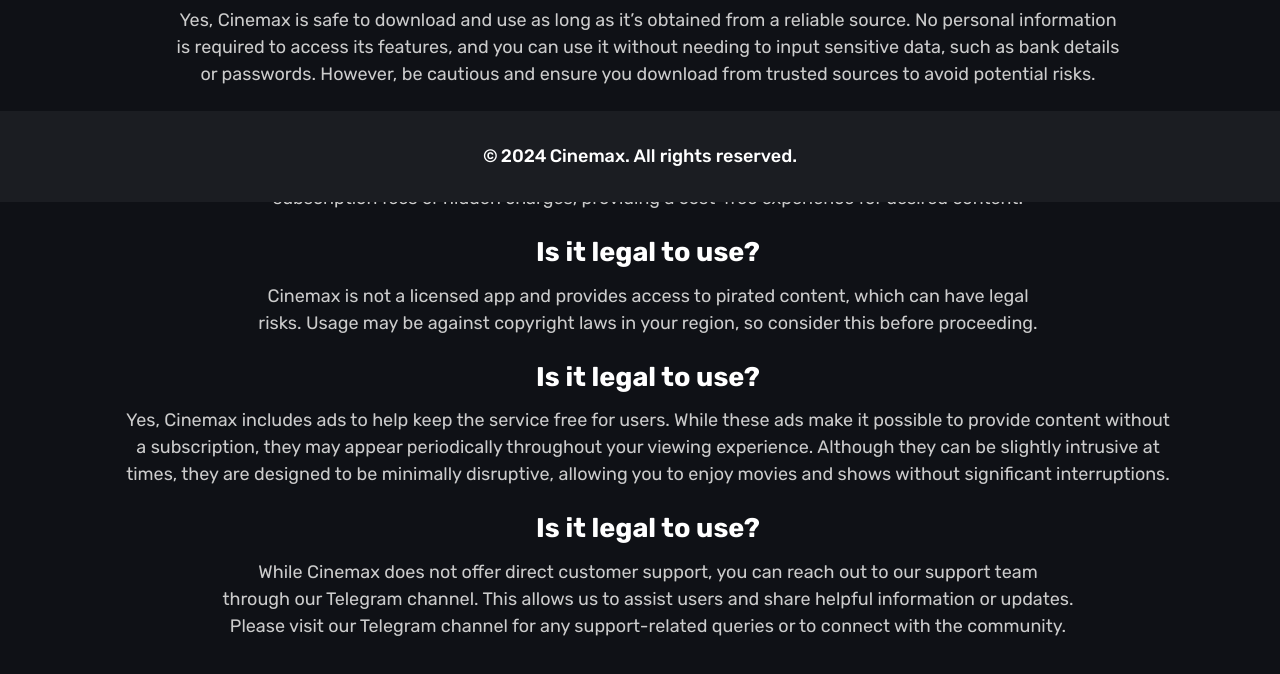
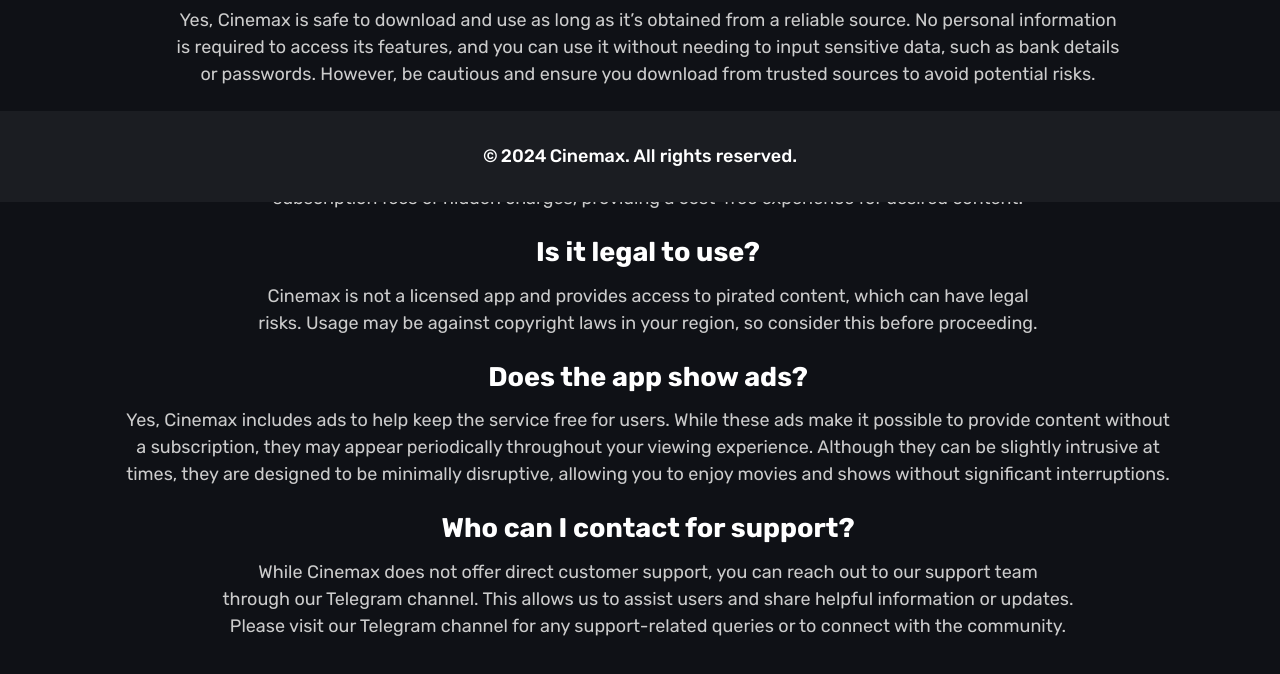
Before and after one commit to cinemax-io/download, a plain HTML site: page index.html in a window 1280 px wide. Shown: the part 598-1272 px from the top of the page. Drawn offline with nearby package versions, Linux system fonts and the light colour scheme.

Commit message:
Update index.html

```diff
--- a/index.html
+++ b/index.html
@@ -64,10 +64,10 @@
         <h1>Is it legal to use?</h1>
         <p class="paragraph">Cinemax is not a licensed app and provides access to pirated content, which can have legal risks. Usage may be against copyright laws in your region, so consider this before proceeding.</p>
 
-        <h1>Is it legal to use?</h1>
+        <h1>Does the app show ads?</h1>
         <p class="paragraph">Yes, Cinemax includes ads to help keep the service free for users. While these ads make it possible to provide content without a subscription, they may appear periodically throughout your viewing experience. Although they can be slightly intrusive at times, they are designed to be minimally disruptive, allowing you to enjoy movies and shows without significant interruptions.</p>
 
-        <h1>Is it legal to use?</h1>
+        <h1>Who can I contact for support?</h1>
         <p class="paragraph">While Cinemax does not offer direct customer support, you can reach out to our support team through our Telegram channel. This allows us to assist users and share helpful information or updates. Please visit our Telegram channel for any support-related queries or to connect with the community.</p>
 
         </div>
```
